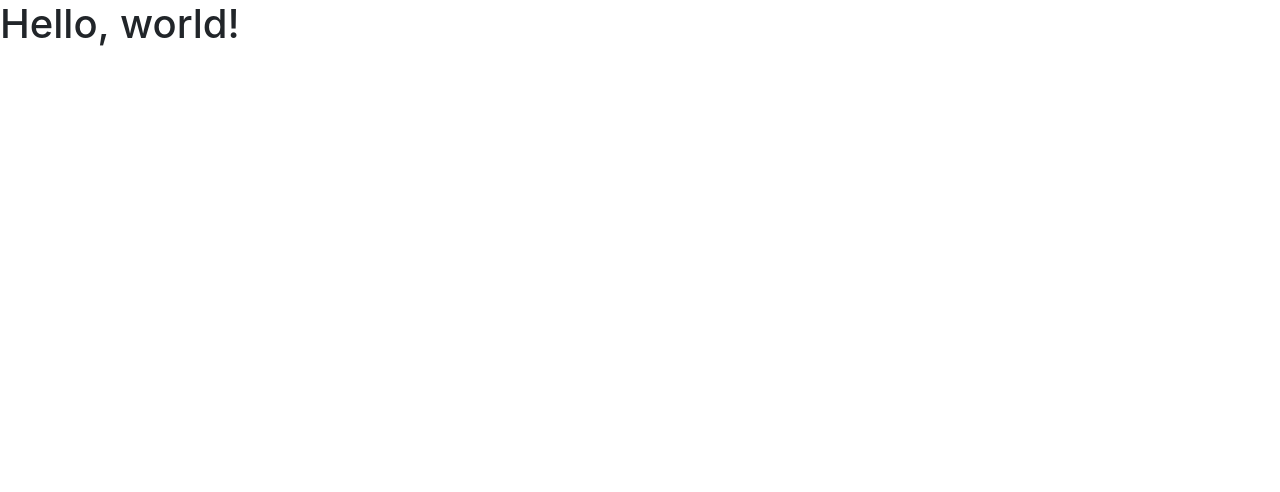
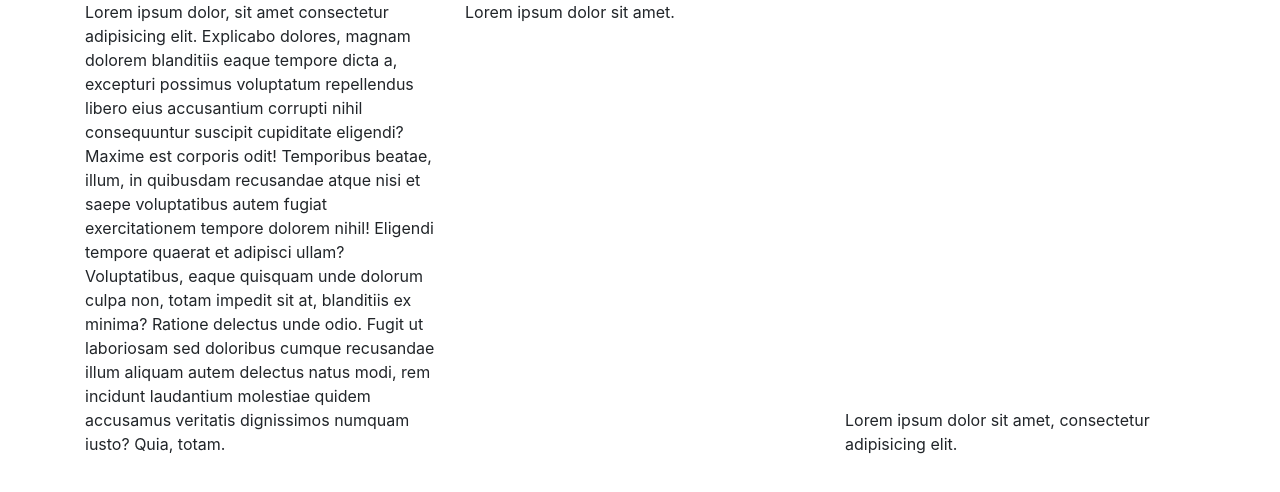
Before and after one commit to sebaszap123-dev/boostrap-movile, a plain HTML site: page boostrap.html in a window 1280 px wide. Drawn offline with nearby package versions, Linux system fonts and the light colour scheme.

Commit message:
practice00

```diff
--- a/boostrap.html
+++ b/boostrap.html
@@ -14,7 +14,28 @@
 </head>
 
 <body>
-    <h1>Hello, world!</h1>
+    <div class="container">
+        <div class="row justify-content-between">
+            <div class="col-12 col-sm-6 col-md-4">
+                <p>
+                    Lorem ipsum dolor, sit amet consectetur adipisicing elit. Explicabo dolores, magnam dolorem
+                    blanditiis eaque tempore dicta a, excepturi possimus voluptatum repellendus libero eius accusantium
+                    corrupti nihil consequuntur suscipit cupiditate eligendi? Maxime est corporis odit! Temporibus
+                    beatae, illum, in quibusdam recusandae atque nisi et saepe voluptatibus autem fugiat exercitationem
+                    tempore dolorem nihil! Eligendi tempore quaerat et adipisci ullam? Voluptatibus, eaque quisquam unde
+                    dolorum culpa non, totam impedit sit at, blanditiis ex minima? Ratione delectus unde odio. Fugit ut
+                    laboriosam sed doloribus cumque recusandae illum aliquam autem delectus natus modi, rem incidunt
+                    laudantium molestiae quidem accusamus veritatis dignissimos numquam iusto? Quia, totam.
+                </p>
+            </div>
+            <div class="col-12 col-sm-6 col-md-4">
+                <p>Lorem ipsum dolor sit amet.</p>
+            </div>
+            <div class="col-12 col-sm-12 col-md-4 align-self-end">
+                <p>Lorem ipsum dolor sit amet, consectetur adipisicing elit.</p>
+            </div>
+        </div>
+    </div>
 
     <!-- Optional JavaScript -->
     <!-- jQuery first, then Popper.js, then Bootstrap JS -->
```
